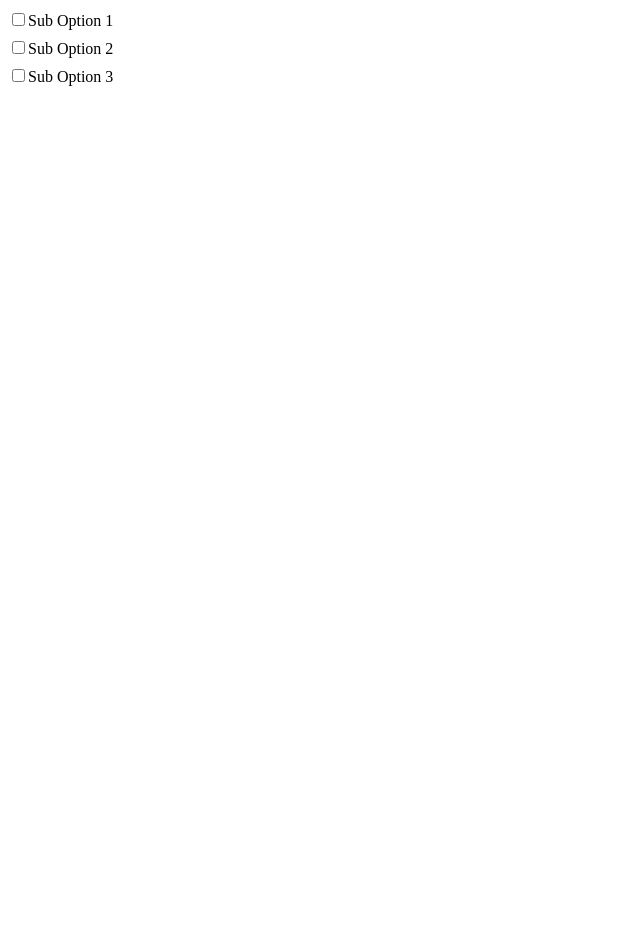
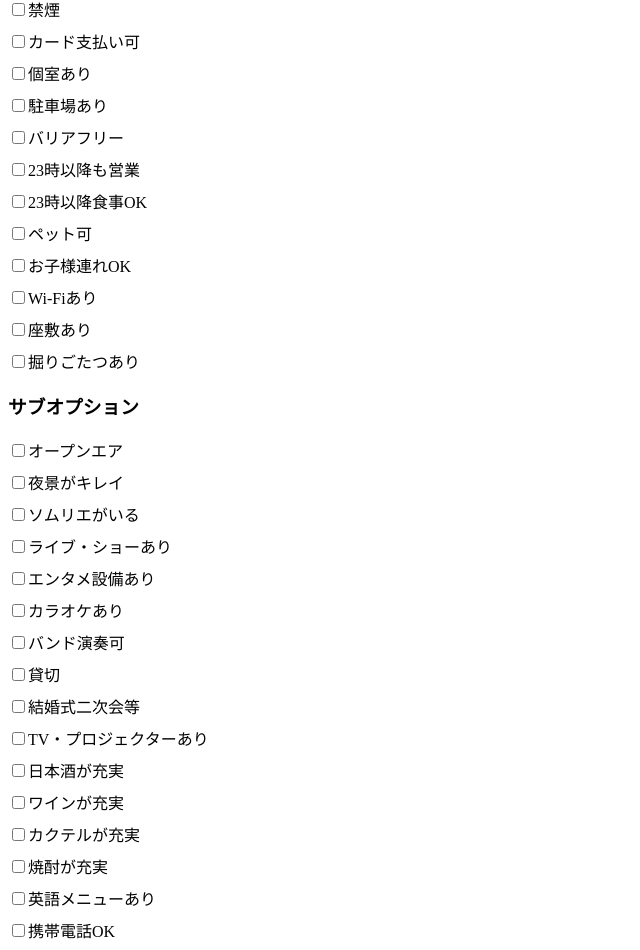
Before and after one commit to muratamizuki/fenrir, a Next.js app in the folder frontend/: page / in a window 1280 px wide. Shown: the part 535-1485 px from the top of the page, without its empty margins (0-640 px from the left). Before the commit the page ends 800 px from the top, so only its background shows below. Built offline with nearby package versions, Linux system fonts and the light colour scheme.

Commit message:
オプションの定義

```diff
--- a/frontend/src/components/Options.jsx
+++ b/frontend/src/components/Options.jsx
@@ -11,17 +11,44 @@
   initialMainOptions = {},
   initialSubOptions = {},
 }) => {
-  // オプション定義
+  // オプション定義 合計32
   const mainOptions = [
-    { value: "option1", label: "Option 1" },
-    { value: "option2", label: "Option 2" },
-    { value: "option3", label: "Option 3" },
+    { value: "free_food", label: "食べ放題" },
+    { value: "free_drink", label: "飲み放題" },
+    { value: "lunch", label: "ランチ営業あり" },
+    { value: "course", label: "コースあり" },
+    { value: "non_smoking", label: "禁煙" },
+    { value: "card", label: "カード支払い可" },
+    { value: "private_room", label: "個室あり" },
+    { value: "parking", label: "駐車場あり" },
+    { value: "barrier_free", label: "バリアフリー" },
+    { value: "midnight", label: "23時以降も営業" },
+    { value: "midnight_meal", label: "23時以降食事OK" },
+    { value: "pet", label: "ペット可" },
+    { value: "child", label: "お子様連れOK" },
+    { value: "wifi", label: "Wi-Fiあり" },
+    { value: "tatami", label: "座敷あり" },
+    { value: "horigotatsu" , label: "掘りごたつあり" },
   ];
 
   const subOptions = [
-    { value: "suboption1", label: "Sub Option 1" },
-    { value: "suboption2", label: "Sub Option 2" },
-    { value: "suboption3", label: "Sub Option 3" },
+    { value: "open_air", label: "オープンエア" },  //オープンエアって何？
+    { value: "night_view", label: "夜景がキレイ" },
+    { value: "sommelier", label: "ソムリエがいる" },
+    { value: "show", label: "ライブ・ショーあり" },
+    { value: "equipment", label: "エンタメ設備あり" },
+    { value:"karaoke", label: "カラオケあり" },
+    { value:"band", label: "バンド演奏可" },
+    { value: "charter", label: "貸切" },
+    { value: "wedding", label: "結婚式二次会等" },
+    { value:"tv", label: "TV・プロジェクターあり" },
+    { value: "sake", label: "日本酒が充実" },
+    { value: "wine", label: "ワインが充実" },
+    { value: "cocktail", label: "カクテルが充実" },
+    { value: "shochu", label: "焼酎が充実" },
+    { value: "english", label: "英語メニューあり" },
+    { value: "ktai" , label: "携帯電話OK" },
+
   ];
 
   // チェックボックスの状態管理
```
Also changed, not shown: 1 other file (tests, documents, lock files or other folders).
